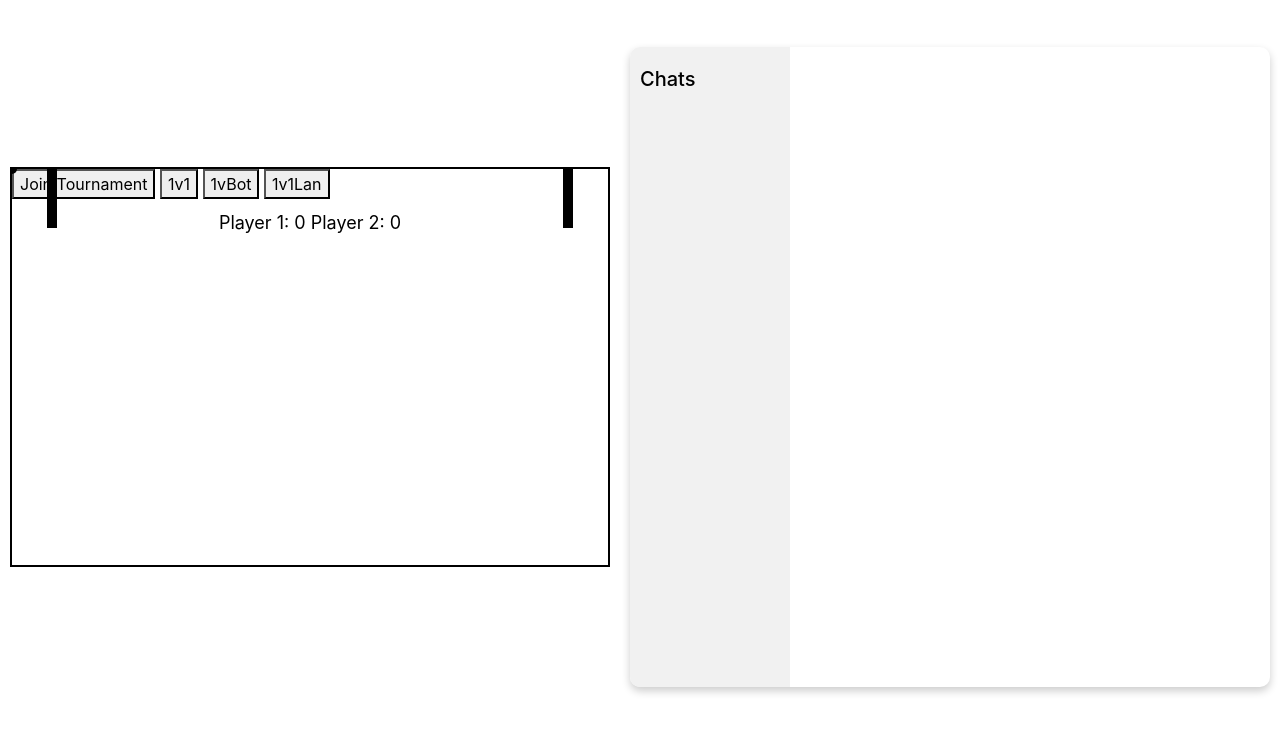
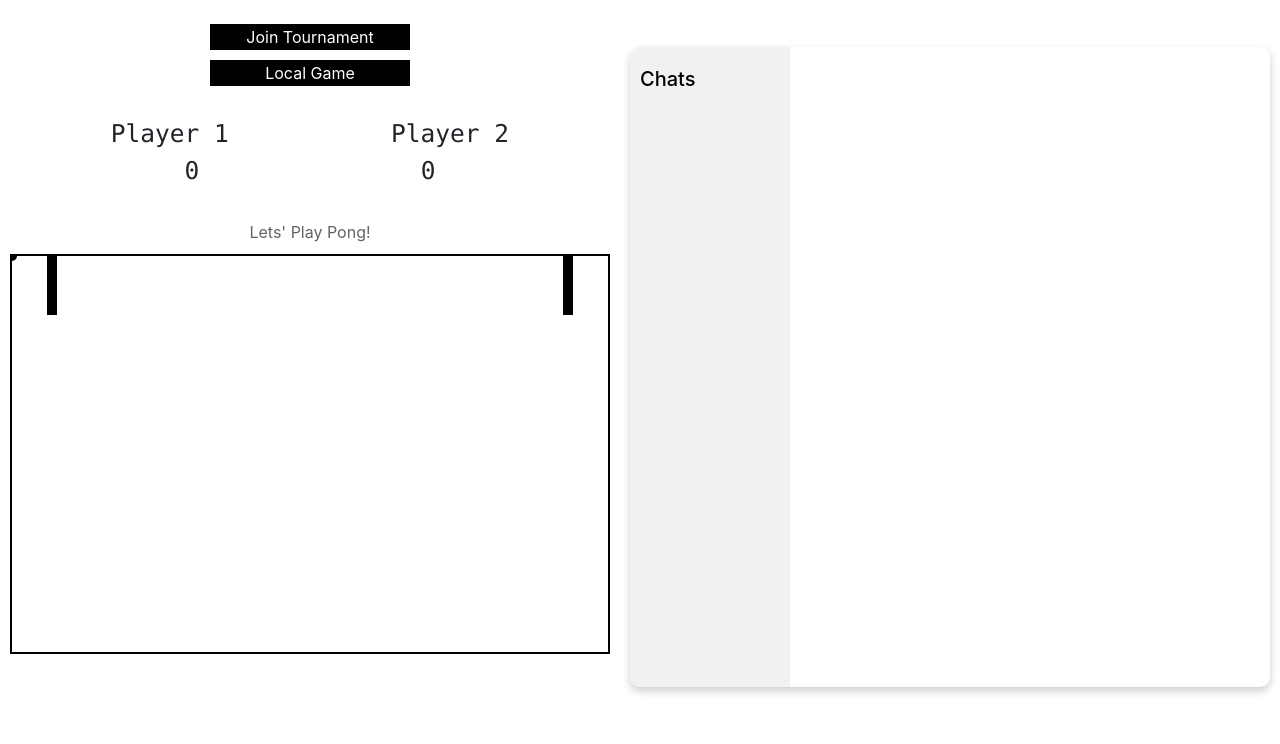
Before and after one commit to JeremyChooCK/Online-Multiplayer-Pong, a Python web app: template django/frontend/templates/index.html in a window 1280 px wide. Shown: the part 56-800 px from the top of the page. Run offline with Jinja, Linux system fonts and the light colour scheme; the template is opened without the code that fills it, so the values that code supplies are empty; some libraries are stand-ins or nearby versions.

Commit message:
improve UI for pong game

```diff
--- a/django/frontend/static/css/game.css
+++ b/django/frontend/static/css/game.css
@@ -13,7 +13,6 @@ html, body {
     height: 400px;
     border: 2px solid #000000;
     margin: 10px;
-    margin-top: 56px;
 }
 
 .paddle {
@@ -43,14 +42,47 @@ html, body {
 
 #score {
     color: rgb(0, 0, 0);
-    font-size: 18px;
+    font-size: 28px;
     text-align: center;
-    margin-top: 10px;
+    margin: 30px;
+}
+
+#score pre {
+    margin: 0;
 }
 
 #winMessage {
+    text-align: center;
     font-size: 24px;
     color: red;
     text-align: center;
     margin-top: 20px;
 }
+
+#container {
+    display: flex;
+    flex-direction: column;
+}
+
+#messageBox {
+    color: rgb(100, 100, 100);
+    font-size: 16px;
+    text-align: center;
+}
+
+#pongbuttons {
+    display: flex;
+    justify-content: center;
+    align-items: center;
+    flex-direction: column;
+    gap: 10px;
+}
+
+#pongbuttons button {
+    width: 200px;
+    font-size: 16px;
+    background-color: #000000;
+    color: #ffffff;
+    border: none;
+    cursor: pointer;
+}
--- a/django/frontend/templates/index.html
+++ b/django/frontend/templates/index.html
@@ -132,22 +132,24 @@
         </div>
         <!-- New table ends here -->
     </div>
-
-
+    <div id="container">
+        <div id="container">
+            <div id="pongbuttons">
+                <button id="joinButton">Join Tournament</button>
+                <button id="localButton">Local Game</button>
+            </div>
+            <div id="score">
+                <pre>Player 1           Player 2</pre>
+                <pre><span id="player1Score">0</span>               <span id="player2Score">0</span></pre>
+            </div>
+            <div id="messageBox">Lets' Play Pong!</div>
+        </div>
         <div id="pongGame">
             <div id="paddle1" class="paddle"></div>
             <div id="paddle2" class="paddle"></div>
             <div id="ball"></div>
-            <button id="joinButton">Join Tournament</button>
-            <button id="oneOnOneButton">1v1</button>
-            <button id="oneAiButton">1vBot</button>
-            <button id="localButton">1v1Lan</button>
-            <div id="messageBox"></div>
-            <div id="score">
-                Player 1: <span id="player1Score">0</span>
-                Player 2: <span id="player2Score">0</span>
-            </div>
         </div>
+    </div>
 
         <!-- Chat Interface -->
         <div class="chat-container">
```
